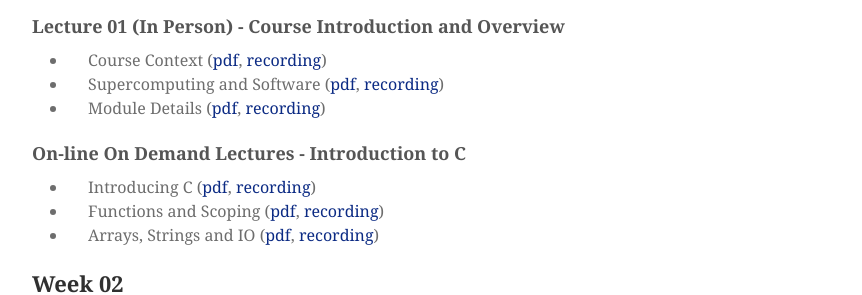
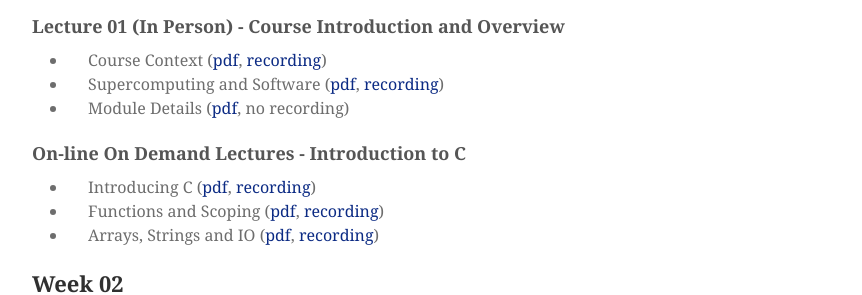
Before and after one commit to mondus/mondus.github.io, a Jekyll site: the page built from teaching/COM4521/index.md, in a window 1280 px wide and 900 px high, scrolled down 2875 px. Shown: the part 163-458 px from the top of the window, without its empty margins (208-1070 px from the left). Built offline with Jekyll 4.4.1, drawn with Linux system fonts in a browser that asks for light colours; nearby versions of some CDN libraries; some web fonts are replaced.

Commit message:
updated week 1 content

```diff
--- a/teaching/COM4521/index.md
+++ b/teaching/COM4521/index.md
@@ -74,9 +74,9 @@ Lectures are pre-recorded and are availble on the [COM4521  Parallel Computing w
 
 ### Lecture 01 (In Person) - Course Introduction and Overview
 
-* Course Context ([pdf](), [recording]())
-* Supercomputing and Software ([pdf](), [recording]())
-* Module Details ([pdf](), [recording]())
+* Course Context ([pdf](https://drive.google.com/open?id=1E0291GtCX_s_5QVHZllq1e6FJaHPorv8), [recording](https://digitalmedia.sheffield.ac.uk/media/Lecture+01+-+Part+01+-+Course+Context/1_4ozidnx3))
+* Supercomputing and Software ([pdf](https://drive.google.com/open?id=1E87UUwB1eZAsoCvBfTN00BEcTj9Grq0E), [recording](https://digitalmedia.sheffield.ac.uk/media/Lecture+01+-+Part+02+-+Super+Computing+and+Software/1_3cae6aog))
+* Module Details ([pdf](https://drive.google.com/open?id=1E9RccFaT8gKJNMkOOUObDBI8s6VwmDR3), no recording)
 
 ### On-line On Demand Lectures - Introduction to C
 
```
